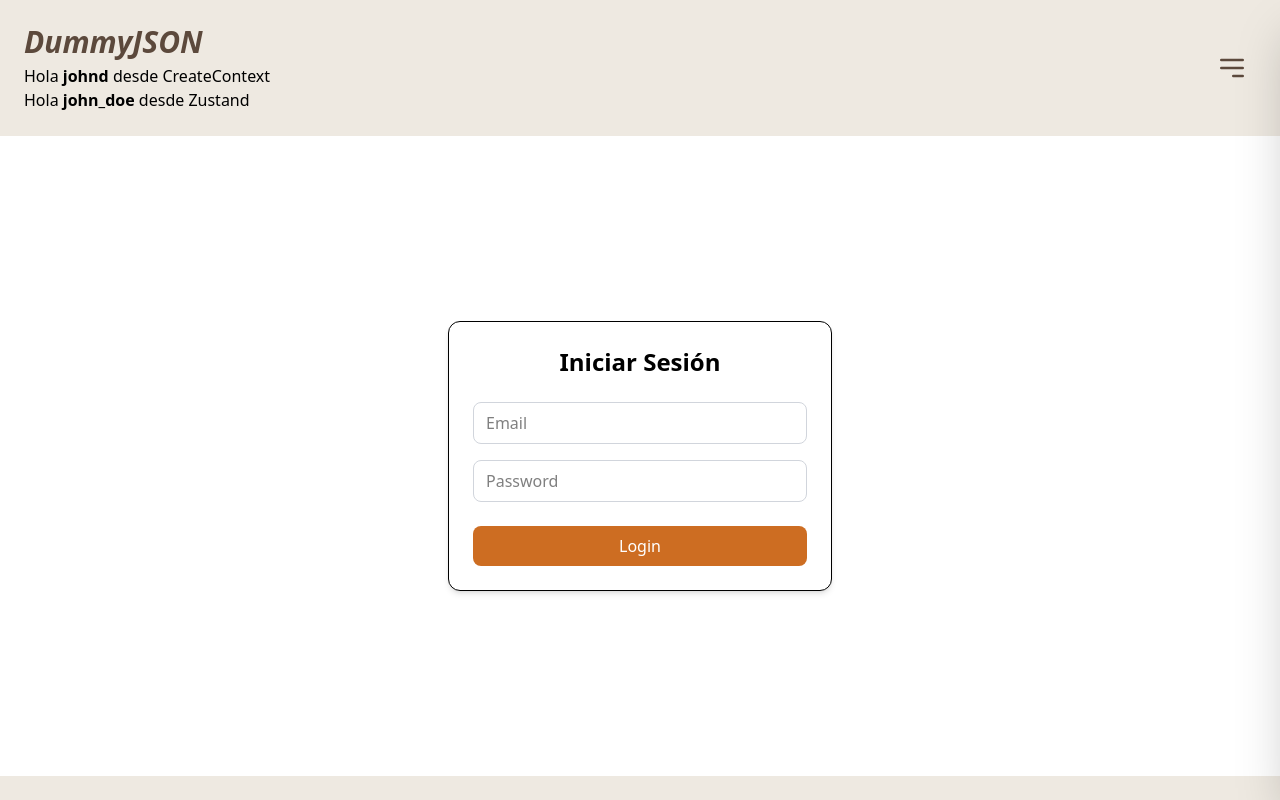
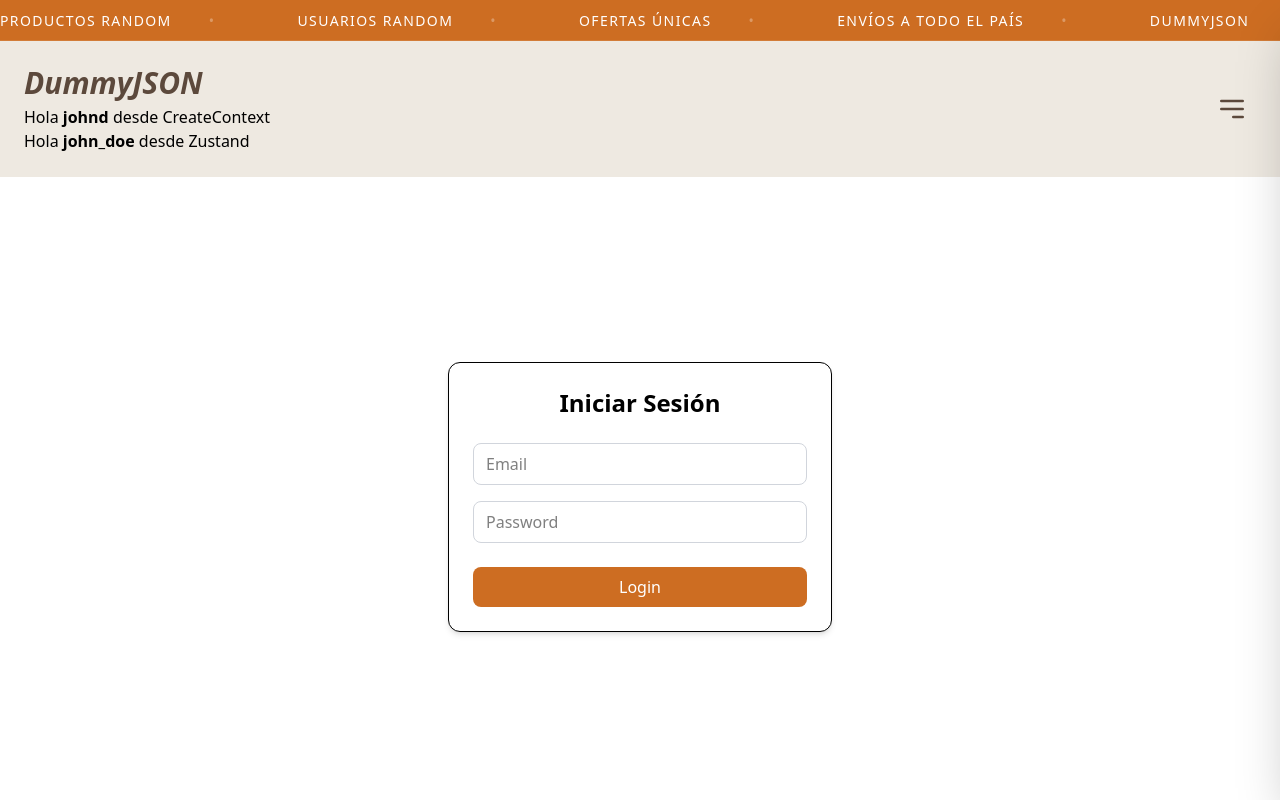
Before and after one commit to AAriela-Rivalta/Curso-react-GoodAps, a React (Vite) app: page / in a window 1280 px wide. Shown: the top 800 px of the page. Built offline with nearby package versions, Linux system fonts and the light colour scheme.

Commit message:
TopTicker

```diff
--- a/src/components/layouts/Layouts.tsx
+++ b/src/components/layouts/Layouts.tsx
@@ -9,6 +9,8 @@ import { logout } from '../../auth/logout';
 
 // Importas tu nuevo componente (lo creamos abajo)
 import { MobileMenu } from '../ui/MobileMenu';
+
+import { TopTicker } from '../ui/TopTicker';
 
 export function Layouts() {
   const [isMenuOpen, setIsMenuOpen] = useState(false); // Estado para el menú
@@ -29,6 +31,9 @@ export function Layouts() {
   return (
     <>
       <Toaster position="top-right" richColors />
+
+      {/* Nuevo Ticker arriba de todo */}
+      <TopTicker />
 
       {/* EL MENÚ DESLIZABLE */}
       <MobileMenu
--- /dev/null
+++ b/src/components/ui/TopTicker.tsx
@@ -0,0 +1,42 @@
+import { Swiper, SwiperSlide } from 'swiper/react';
+import { Autoplay } from 'swiper/modules';
+
+// Importar estilos de Swiper
+import 'swiper/swiper-bundle.css';
+
+export function TopTicker() {
+  const messages = [
+    "DummyJSON",
+    "PRODUCTOS RANDOM",
+    "USUARIOS RANDOM",
+    "OFERTAS ÚNICAS",
+    "ENVÍOS A TODO EL PAÍS"
+  ];
+
+  return (
+    <div className="bg-[#cd6d22] text-white py-2 overflow-hidden border-b border-white/10">
+      <Swiper
+        modules={[Autoplay]}
+        spaceBetween={50}
+        slidesPerView={'auto'} // Clave para que se vean varios mensajes
+        loop={true}
+        speed={5000} // Velocidad del movimiento (más alto = más lento)
+        autoplay={{
+          delay: 0,
+          disableOnInteraction: false,
+        }}
+        allowTouchMove={false} // Evita que el usuario lo frene
+        className="ticker-swiper"
+      >
+        {/* Repetimos los mensajes varias veces para que no haya huecos en el loop */}
+        {[...messages, ...messages].map((text, index) => (
+          <SwiperSlide key={index} style={{ width: 'auto' }}>
+            <span className="text-sm font-medium uppercase tracking-widest whitespace-nowrap">
+              {text} <span className="mx-8 opacity-30">•</span>
+            </span>
+          </SwiperSlide>
+        ))}
+      </Swiper>
+    </div>
+  );
+}
--- a/src/index.css
+++ b/src/index.css
@@ -1 +1,6 @@
 @import "tailwindcss";
+
+/* Esto hace que el movimiento de Swiper sea lineal y constante */
+.ticker-swiper .swiper-wrapper {
+  transition-timing-function: linear !important;
+}
```
